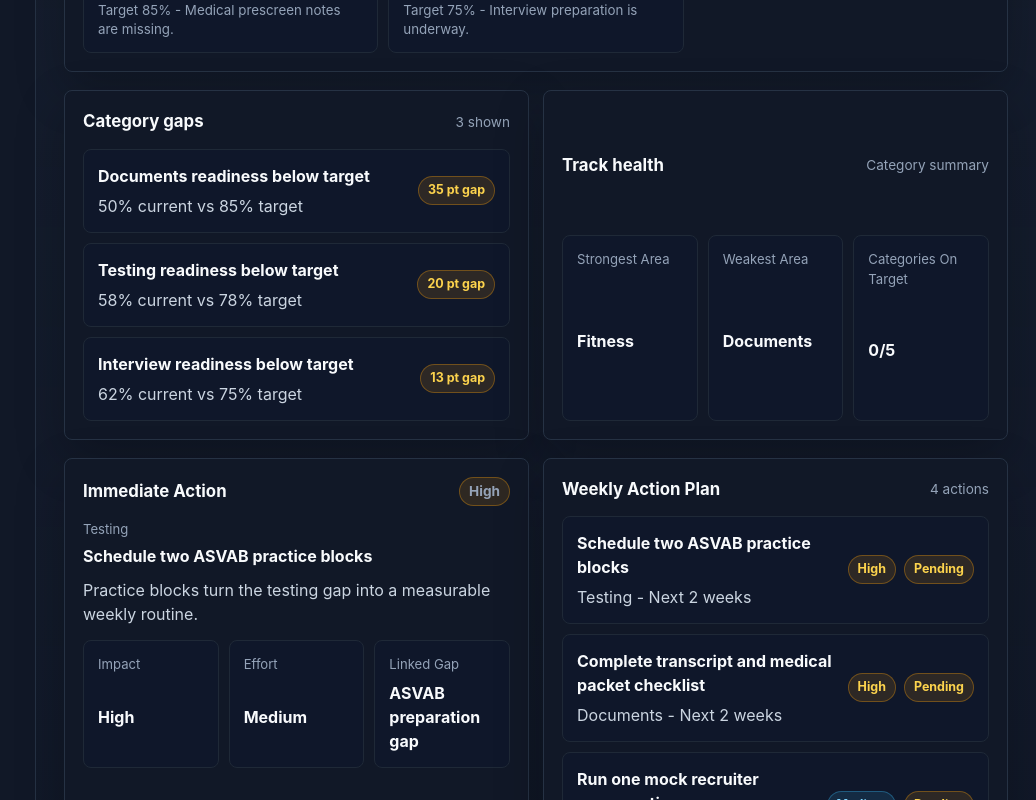
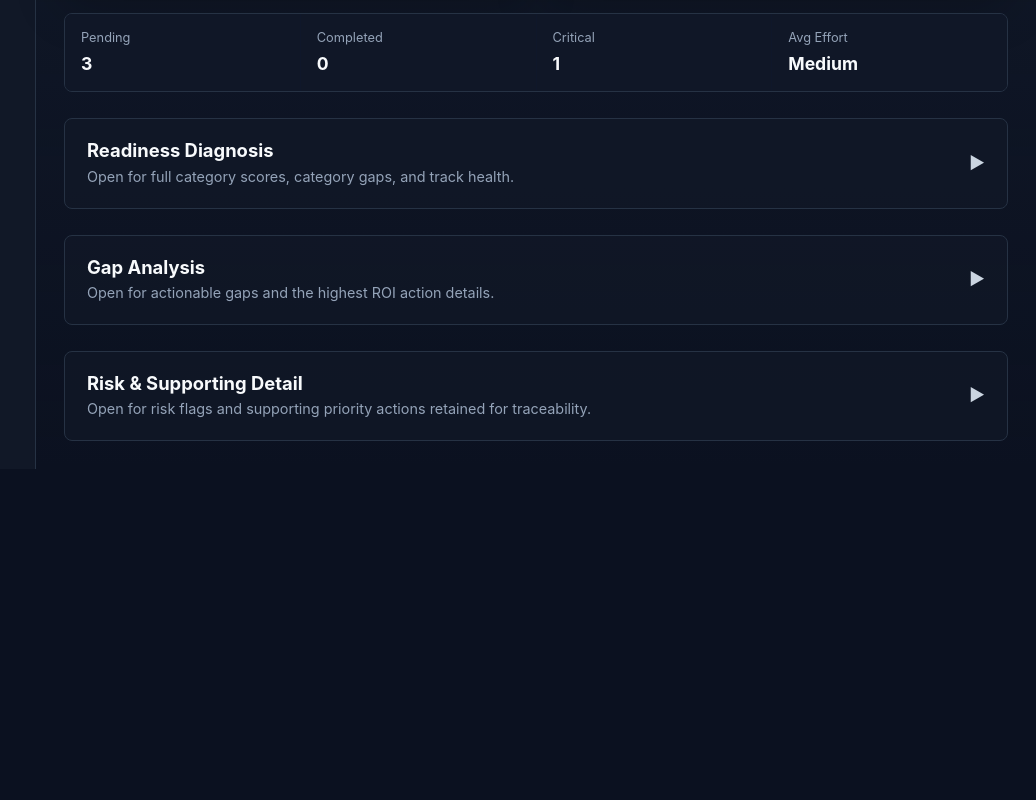
Before and after one commit to omarmanas/career-readiness-platform, a React (Vite) app: page / in a window 1280 px wide. Shown: the part 1200-2000 px from the top of the page, without its empty margins (244-1280 px from the left). After the commit the page ends 1669 px from the top, so only its background shows below. Built offline with nearby package versions, Linux system fonts and the light colour scheme.

Commit message:
Build readiness engine and dashboard execution workflow

```diff
--- a/src/App.css
+++ b/src/App.css
@@ -117,7 +117,132 @@
 
 .screen-stack {
   display: grid;
-  gap: 18px;
+  gap: 26px;
+}
+
+.dashboard-section {
+  border-top: 1px solid var(--border);
+  display: grid;
+  gap: 14px;
+  padding-top: 22px;
+}
+
+.dashboard-section-heading {
+  display: grid;
+  gap: 4px;
+}
+
+.dashboard-section-heading span {
+  color: #86efac;
+  font-size: 0.76rem;
+  font-weight: 800;
+  letter-spacing: 0.08em;
+  text-transform: uppercase;
+}
+
+.dashboard-section-heading h3 {
+  color: var(--text-strong);
+  font-size: 1.25rem;
+  margin: 0;
+}
+
+.dashboard-section-heading p {
+  color: var(--text-muted);
+  margin: 0;
+  max-width: 760px;
+}
+
+.dashboard-section-content,
+.stacked-panels {
+  display: grid;
+  gap: 14px;
+}
+
+.collapsible-section {
+  background: rgba(17, 24, 39, 0.72);
+  border: 1px solid var(--border);
+  border-radius: 8px;
+  display: grid;
+  overflow: hidden;
+  transition:
+    background-color 160ms ease,
+    border-color 160ms ease;
+}
+
+.collapsible-trigger {
+  align-items: center;
+  background: transparent;
+  border: 0;
+  color: inherit;
+  cursor: pointer;
+  display: flex;
+  gap: 16px;
+  justify-content: space-between;
+  padding: 20px 22px;
+  text-align: left;
+  width: 100%;
+}
+
+.collapsible-trigger:hover,
+.collapsible-trigger:focus-visible {
+  background: rgba(31, 41, 55, 0.72);
+}
+
+.collapsible-trigger:focus-visible {
+  outline: 2px solid rgba(134, 239, 172, 0.55);
+  outline-offset: -2px;
+}
+
+.collapsible-heading {
+  display: grid;
+  gap: 5px;
+}
+
+.collapsible-trigger strong {
+  color: var(--text-strong);
+  font-size: 1.15rem;
+  line-height: 1.2;
+}
+
+.collapsible-trigger small {
+  color: var(--text-muted);
+  font-size: 0.9rem;
+  line-height: 1.4;
+}
+
+.collapse-indicator {
+  color: var(--text-soft);
+  flex: 0 0 auto;
+  font-size: 1.05rem;
+  font-weight: 700;
+  line-height: 1;
+  transition: transform 160ms ease;
+}
+
+.collapsible-section.open {
+  background: rgba(17, 24, 39, 0.88);
+  border-color: #334155;
+}
+
+.collapsible-content {
+  border-top: 1px solid var(--border);
+  max-height: 0;
+  opacity: 0;
+  overflow: hidden;
+  transition:
+    max-height 240ms ease,
+    opacity 180ms ease;
+}
+
+.collapsible-section.open .collapsible-content {
+  max-height: 1800px;
+  opacity: 1;
+}
+
+.collapsible-content-inner {
+  display: grid;
+  gap: 14px;
+  padding: 18px;
 }
 
 .summary-panel,
@@ -221,7 +346,7 @@
 }
 
 .metric-grid {
-  grid-template-columns: repeat(4, minmax(0, 1fr));
+  grid-template-columns: repeat(5, minmax(0, 1fr));
 }
 
 .card-grid {
@@ -245,8 +370,8 @@
 .metric-card strong {
   color: var(--text-strong);
   display: block;
-  font-size: 1.6rem;
-  margin-top: 8px;
+  font-size: 1.45rem;
+  margin-top: 6px;
 }
 
 .panel {
@@ -283,6 +408,33 @@
   display: grid;
   gap: 14px;
   grid-template-columns: repeat(2, minmax(0, 1fr));
+}
+
+.compact-metric-row {
+  background: #0f172a;
+  border: 1px solid var(--border);
+  border-radius: 8px;
+  display: grid;
+  gap: 1px;
+  grid-template-columns: repeat(4, minmax(0, 1fr));
+  overflow: hidden;
+}
+
+.compact-metric-row div {
+  background: rgba(17, 24, 39, 0.9);
+  display: grid;
+  gap: 4px;
+  padding: 14px 16px;
+}
+
+.compact-metric-row span {
+  color: var(--text-muted);
+  font-size: 0.8rem;
+}
+
+.compact-metric-row strong {
+  color: var(--text-strong);
+  font-size: 1.1rem;
 }
 
 .list-row,
@@ -552,7 +704,8 @@
   .metric-grid,
   .card-grid,
   .category-grid,
-  .health-grid {
+  .health-grid,
+  .compact-metric-row {
     grid-template-columns: repeat(2, minmax(0, 1fr));
   }
 }
@@ -577,7 +730,8 @@
   .card-grid,
   .two-column,
   .category-grid,
-  .health-grid {
+  .health-grid,
+  .compact-metric-row {
     grid-template-columns: 1fr;
   }
 
--- /dev/null
+++ b/src/components/CollapsibleSection.tsx
@@ -0,0 +1,38 @@
+import { useState } from 'react'
+import type { ReactNode } from 'react'
+
+interface CollapsibleSectionProps {
+  title: string
+  description: string
+  children: ReactNode
+}
+
+export function CollapsibleSection({
+  title,
+  description,
+  children,
+}: CollapsibleSectionProps) {
+  const [isOpen, setIsOpen] = useState(false)
+
+  return (
+    <section className={isOpen ? 'collapsible-section open' : 'collapsible-section'}>
+      <button
+        className="collapsible-trigger"
+        type="button"
+        onClick={() => setIsOpen((current) => !current)}
+        aria-expanded={isOpen}
+      >
+        <span className="collapsible-heading">
+          <strong>{title}</strong>
+          <small>{description}</small>
+        </span>
+        <span className="collapse-indicator" aria-hidden="true">
+          {isOpen ? '▼' : '▶'}
+        </span>
+      </button>
+      <div className="collapsible-content" aria-hidden={!isOpen}>
+        <div className="collapsible-content-inner">{children}</div>
+      </div>
+    </section>
+  )
+}
--- /dev/null
+++ b/src/components/CompactMetricRow.tsx
@@ -0,0 +1,31 @@
+import type { CareerTrack } from '../types'
+import { getExecutionSummary } from '../utils/actions'
+
+interface CompactMetricRowProps {
+  selectedTrack: CareerTrack
+}
+
+export function CompactMetricRow({ selectedTrack }: CompactMetricRowProps) {
+  const summary = getExecutionSummary(selectedTrack)
+
+  return (
+    <section className="compact-metric-row" aria-label="Execution summary">
+      <div>
+        <span>Pending</span>
+        <strong>{summary.pendingActions}</strong>
+      </div>
+      <div>
+        <span>Completed</span>
+        <strong>{summary.completedActions}</strong>
+      </div>
+      <div>
+        <span>Critical</span>
+        <strong>{summary.criticalActions}</strong>
+      </div>
+      <div>
+        <span>Avg Effort</span>
+        <strong>{summary.averageEffortLevel}</strong>
+      </div>
+    </section>
+  )
+}
--- a/src/components/DashboardView.tsx
+++ b/src/components/DashboardView.tsx
@@ -1,6 +1,7 @@
 import type { CSSProperties } from 'react'
 import { Badge } from './Badge'
-import { ExecutionSummaryPanel } from './ExecutionSummaryPanel'
+import { CollapsibleSection } from './CollapsibleSection'
+import { CompactMetricRow } from './CompactMetricRow'
 import { GapAnalysisPanel } from './GapAnalysisPanel'
 import { HighestRoiActionPanel } from './HighestRoiActionPanel'
 import { ImmediateActionPanel } from './ImmediateActionPanel'
@@ -106,6 +107,23 @@ export function DashboardView({ selectedTrack }: DashboardViewProps) {
         </article>
       </section>
 
+      <ReadinessNarrativePanel selectedTrack={selectedTrack} />
+
+      <section className="two-column">
+        <ImmediateActionPanel selectedTrack={selectedTrack} />
+        <WeeklyPlanPanel
+          selectedTrack={selectedTrack}
+          limit={3}
+          title="Weekly Plan Preview"
+        />
+      </section>
+
+      <CompactMetricRow selectedTrack={selectedTrack} />
+
+      <CollapsibleSection
+        title="Readiness Diagnosis"
+        description="Open for full category scores, category gaps, and track health."
+      >
         <section className="panel">
           <div className="section-heading">
             <h3>Readiness categories</h3>
@@ -129,11 +147,11 @@ export function DashboardView({ selectedTrack }: DashboardViewProps) {
           </div>
         </section>
 
-      <section className="two-column">
+        <div className="two-column">
           <article className="panel">
             <div className="section-heading">
               <h3>Category gaps</h3>
-            <span>{readinessGaps.length} shown</span>
+              <span>Target shortfalls</span>
             </div>
             <div className="item-list">
               {readinessGaps.map((gap) => (
@@ -170,24 +188,24 @@ export function DashboardView({ selectedTrack }: DashboardViewProps) {
               </div>
             </div>
           </article>
-      </section>
+        </div>
+      </CollapsibleSection>
 
-      <section className="two-column">
-        <ImmediateActionPanel selectedTrack={selectedTrack} />
-        <WeeklyPlanPanel selectedTrack={selectedTrack} />
-      </section>
-
-      <section className="two-column">
-        <ExecutionSummaryPanel selectedTrack={selectedTrack} />
-        <ReadinessNarrativePanel selectedTrack={selectedTrack} />
-      </section>
-
-      <section className="two-column">
+      <CollapsibleSection
+        title="Gap Analysis"
+        description="Open for actionable gaps and the highest ROI action details."
+      >
+        <div className="two-column">
           <GapAnalysisPanel selectedTrack={selectedTrack} />
           <HighestRoiActionPanel selectedTrack={selectedTrack} />
-      </section>
+        </div>
+      </CollapsibleSection>
 
-      <section className="two-column">
+      <CollapsibleSection
+        title="Risk & Supporting Detail"
+        description="Open for risk flags and supporting priority actions retained for traceability."
+      >
+        <div className="two-column">
           <article className="panel">
             <div className="section-heading">
               <h3>Top risk flags</h3>
@@ -205,11 +223,12 @@ export function DashboardView({ selectedTrack }: DashboardViewProps) {
               ))}
             </div>
           </article>
+        </div>
 
         <article className="panel">
           <div className="section-heading">
-            <h3>Next priority actions</h3>
-            <span>{priorityActions.length} active</span>
+            <h3>Supporting priority actions</h3>
+            <span>Legacy action list</span>
           </div>
           <div className="item-list">
             {priorityActions.map((action) => (
@@ -228,7 +247,7 @@ export function DashboardView({ selectedTrack }: DashboardViewProps) {
             ))}
           </div>
         </article>
-      </section>
+      </CollapsibleSection>
     </section>
   )
 }
--- a/src/components/WeeklyPlanPanel.tsx
+++ b/src/components/WeeklyPlanPanel.tsx
@@ -5,15 +5,21 @@ import { getWeeklyPlan } from '../utils/actions'
 
 interface WeeklyPlanPanelProps {
   selectedTrack: CareerTrack
+  limit?: number
+  title?: string
 }
 
-export function WeeklyPlanPanel({ selectedTrack }: WeeklyPlanPanelProps) {
-  const weeklyPlan = getWeeklyPlan(selectedTrack)
+export function WeeklyPlanPanel({
+  selectedTrack,
+  limit,
+  title = 'Weekly Action Plan',
+}: WeeklyPlanPanelProps) {
+  const weeklyPlan = getWeeklyPlan(selectedTrack).slice(0, limit)
 
   return (
     <article className="panel">
       <div className="section-heading">
-        <h3>Weekly Action Plan</h3>
+        <h3>{title}</h3>
         <span>{weeklyPlan.length} actions</span>
       </div>
       <ol className="action-plan-list">
```
Lines whose indentation alone changed are shown as unchanged.
